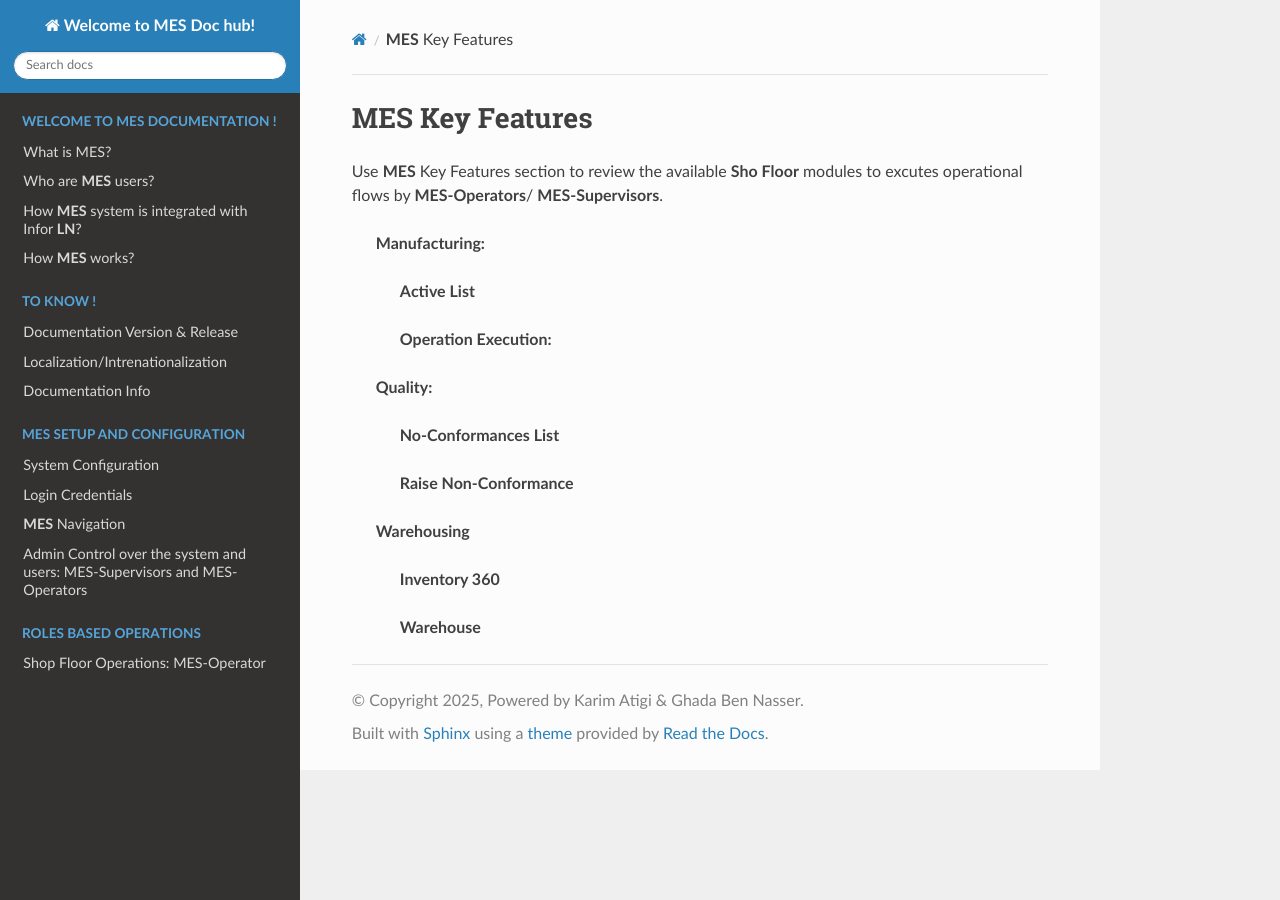
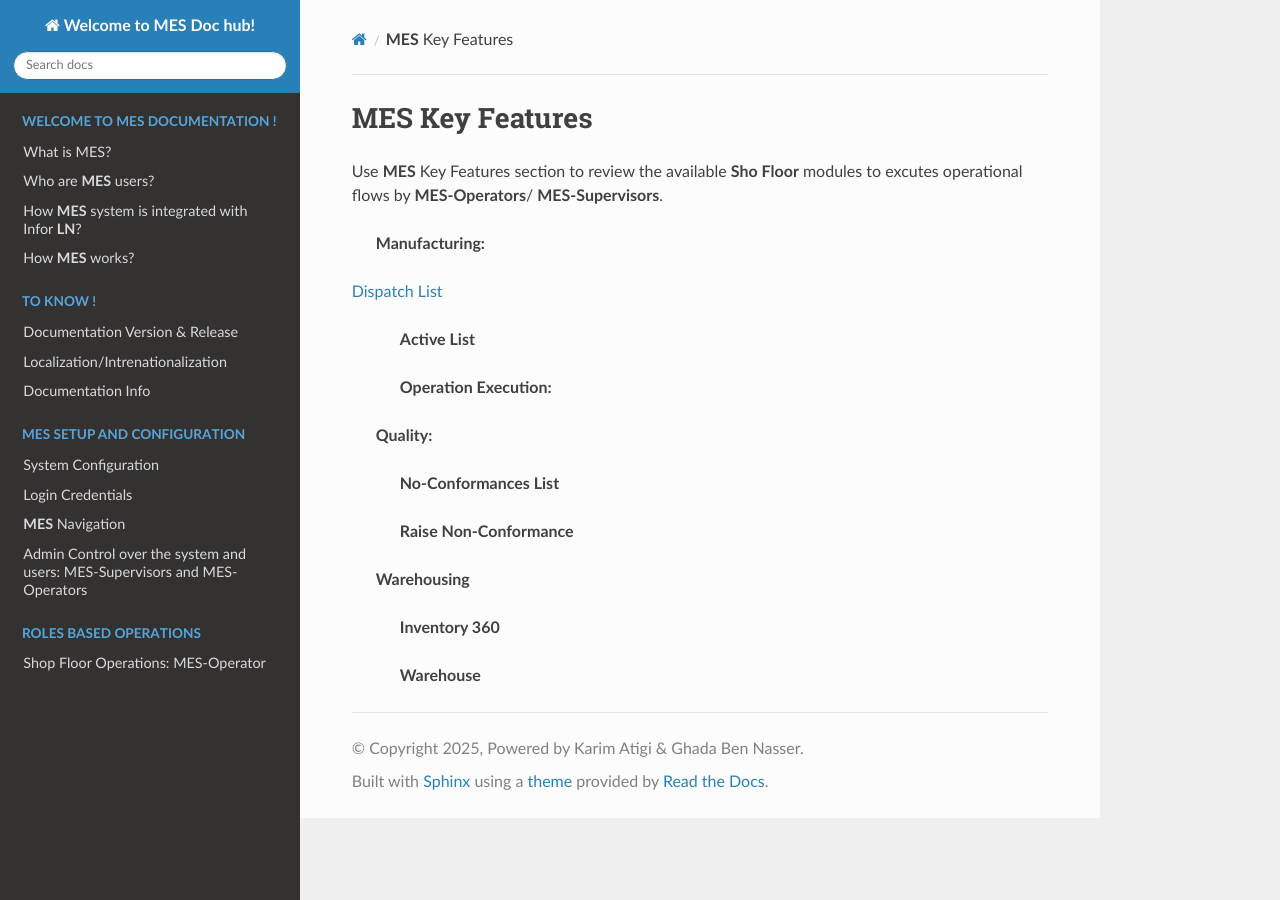
Before and after one commit to ghadiben0/-rtd-tutorial-ghadi2, a Sphinx documentation site: the page built from docs/source/features.rst, in a window 1280 px wide. Built offline with Sphinx 7.4.7 and the Read the Docs theme 3.1.0, drawn with Linux system fonts in a browser that asks for light colours.

Commit message:
Update features.rst

```diff
--- a/docs/source/features.rst
+++ b/docs/source/features.rst
@@ -4,6 +4,8 @@
 Use **MES** Key Features section to review the available **Sho Floor** modules to excutes operational flows by **MES-Operators**/ **MES-Supervisors**.
 
     **Manufacturing:**
+
+:ref:`dispatsh-list`
 
       **Active List**
 
```
